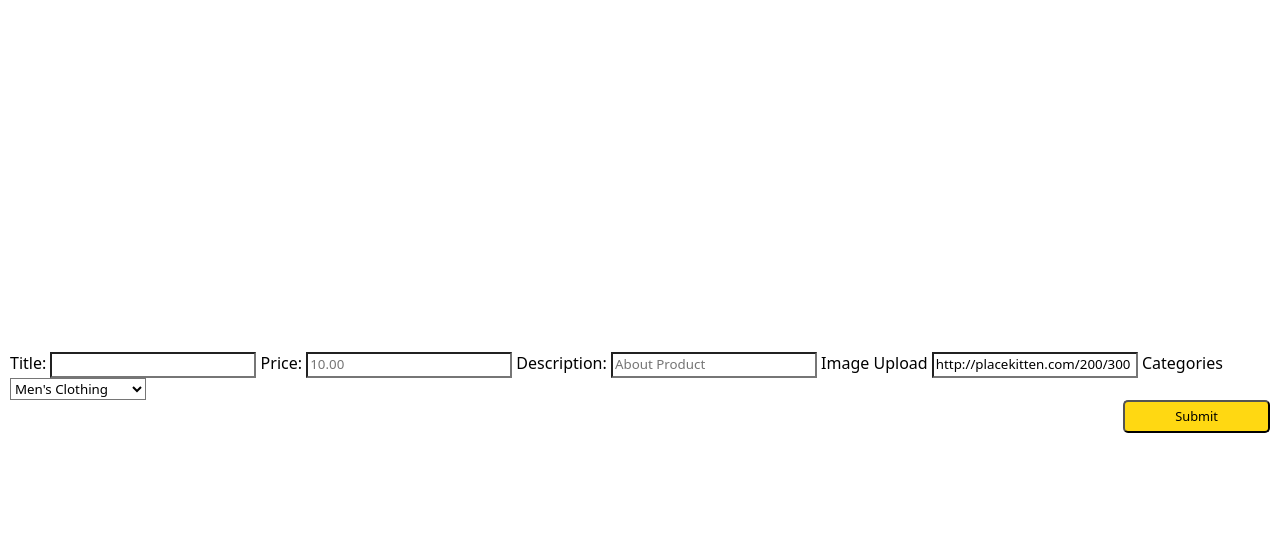
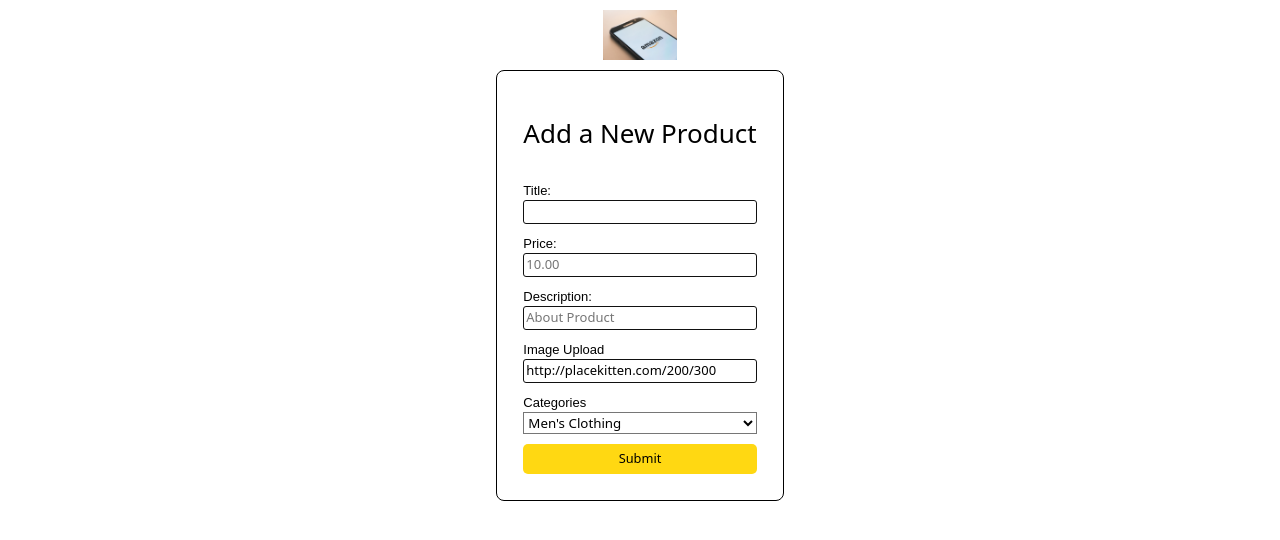
Before and after one commit to samglz10/window-shopping, a website built with Vite: page new-product.html in a window 1280 px wide. Built offline with nearby package versions, Linux system fonts and the light colour scheme; a web font is replaced by a local one.

Commit message:
added borders and styles to new product page

```diff
--- a/new-product.html
+++ b/new-product.html
@@ -11,7 +11,10 @@
     <link rel=" stylesheet" type="text/css" href="style.css">
   </head>
   <body>
+    <div id="myForm-container">
+        <img src="./public/christian-wiediger-rymh7EZPqRs-unsplash.jpg" id="product-image" alt="amazon-product-image">
         <form id="myForm" >
+            <h1>Add a New Product</h1>
             <label for="title">Title:</label>
             <input
                 type="text"
@@ -49,6 +52,7 @@
                 </select>
             <button type="submit" id="submit-btn" class="link-button"> Submit</button>
         </form>
+    </div>
     <script>
         window.onload = () => {
             // When a user types in something for price, we format it
--- a/style.css
+++ b/style.css
@@ -70,7 +70,7 @@ body {
 .item-container > .item-title {
   text-align: center;
   margin: 0;
-  font-weight: 500;
+  font-weight: 400;
   display: flex;
   align-items: center;
   justify-content: center;
@@ -106,6 +106,64 @@ body {
   gap: 10px;
   padding: 15px 0px;
 }
+
+#myForm-container{
+  display: flex;
+  margin-bottom: auto;
+  align-items: flex-start;
+  flex-direction: column;
+
+}
+
+#myForm-container > #product-image{
+  display: inline-block;
+  text-align: center;
+  height: 50px;
+  width: auto;
+  margin: auto;
+  margin-bottom: 10px;
+}
+
+#myForm
+  {
+    border: solid black 1px;
+    padding: 26px;
+    font-weight: 400;
+    display: flex;
+    color: rgb(17, 17, 17);
+    font-size: 13px;
+    margin: 0;
+    flex-direction: column;
+    justify-content: flex-start;
+    border-radius: 8px;
+
+  }
+  #myForm  > label
+  {
+    font-weight: 500;
+    margin-top: 10px;
+    font-family: "Amazon Ember", Arial, sans-serif;
+
+  }
+
+  #myForm  > input
+  {
+    font-size: 13px ;
+    border-radius: 3px;
+    border: 1px rgb(17, 17, 17) solid;
+
+  }
+
+  #submit-btn {
+    display: block;
+    text-align: center;
+    margin: auto;
+    margin-top: 10px;
+    border: none;
+    width: 100%;
+
+  }
+
 .item-container > .item-category {
   text-align: center;
   margin: 0;
@@ -144,11 +202,11 @@ body {
   text-align: center;
   margin: 0;
   min-height: 0;
-  font-weight: 700;
+  font-weight: 400;
   display: flex;
   align-items: center;
   justify-content: center;
-  font-size: xx-large;
+  font-size: x-large;
 }
 
 
@@ -160,6 +218,8 @@ body {
   max-width: 200px;
   max-height: 100%;
   position: static;
+  cursor: pointer;
+
 
 }
 
@@ -211,13 +271,22 @@ body {
   }
 }
 
-
-
-@media all and (max-width:1200px){
+@media all and (max-width:1400px){
 
   #products-container {
     display: grid;
-    grid-template-columns: 1fr 1fr 1fr 1fr;
+    grid-template-columns: 1fr 1fr 1fr 1fr ;
+    grid-template-rows:  1fr 1fr 1fr 1fr;
+
+
+  }
+}
+
+@media all and (max-width:1300px){
+
+  #products-container {
+    display: grid;
+    grid-template-columns: 1fr 1fr 1fr ;
     grid-template-rows:  1fr 1fr 1fr 1fr;
 
 
```
Also changed, not shown: public/christian-wiediger-rymh7EZPqRs-unsplash.jpg (added). Lines whose indentation alone changed are shown as unchanged.
